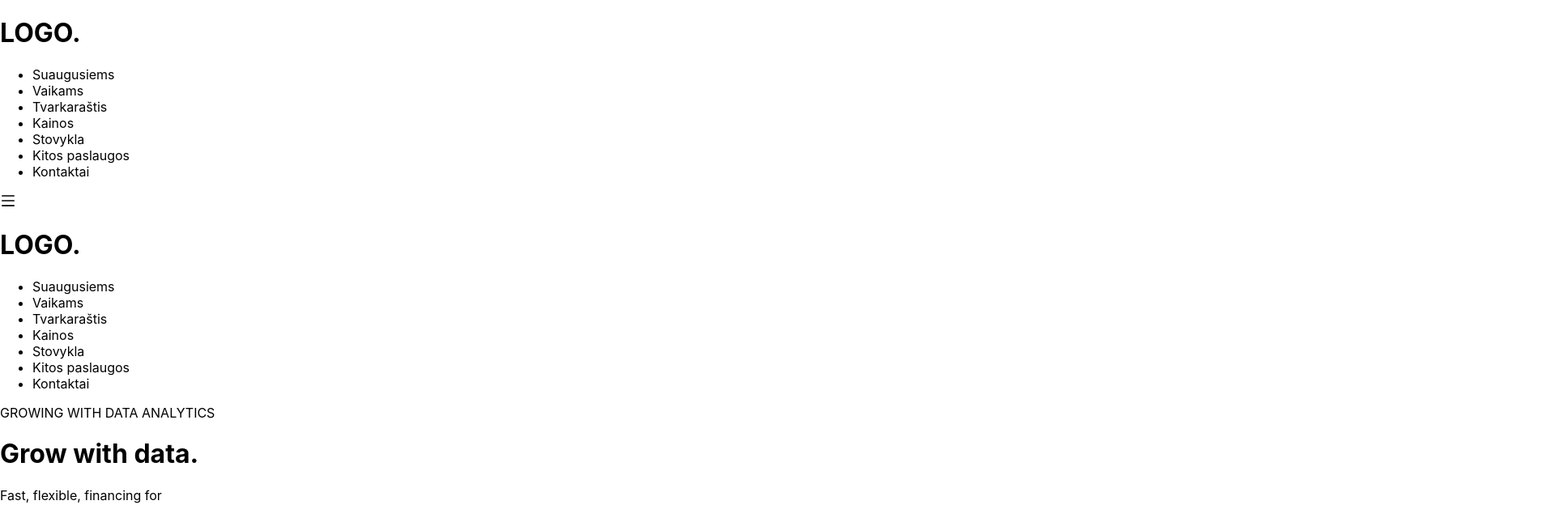
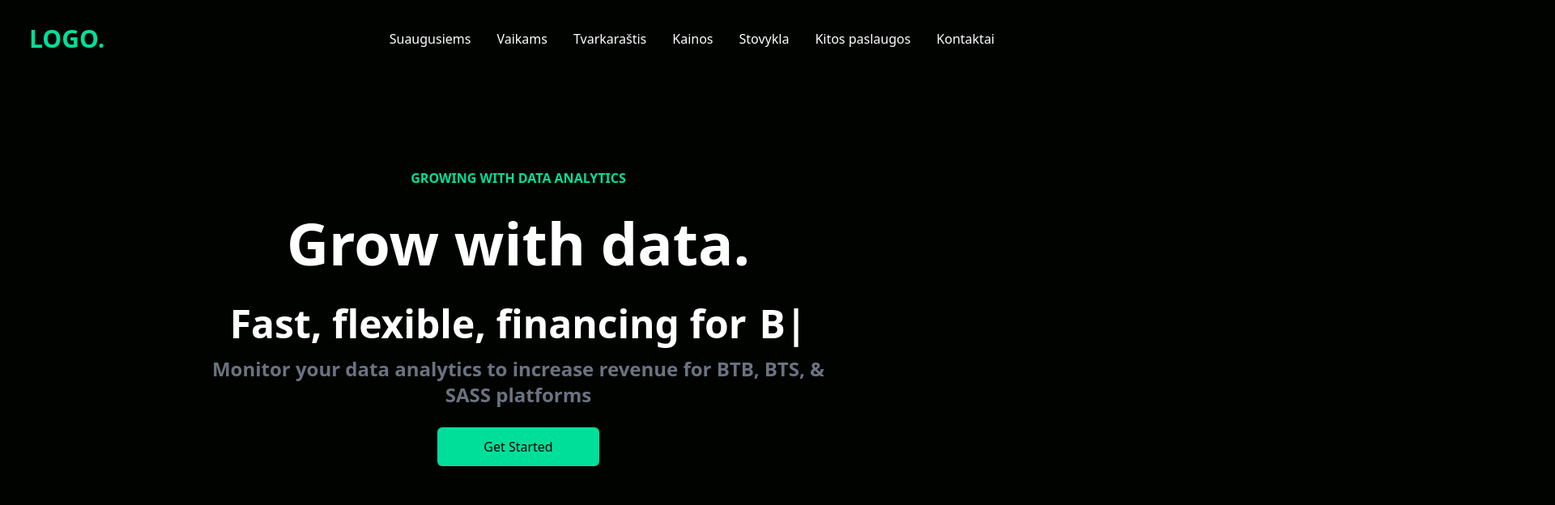
Before and after one commit to estaniulyte/dancing-studio, a React (Create React App) app: page / in a window 1280 px wide. Shown: the top 624 px of the page at 81% size, 1920 px wide, since content can reach past the window. Built offline with nearby package versions, Linux system fonts and the light colour scheme; the HTML template or start-up script is replaced by a standard one.

Commit message:
feat: use tailwind styling

```diff
--- a/src/index.css
+++ b/src/index.css
@@ -1,13 +1,7 @@
+@tailwind base;
+@tailwind components;
+@tailwind utilities;
+
 body {
-  margin: 0;
-  font-family: -apple-system, BlinkMacSystemFont, 'Segoe UI', 'Roboto', 'Oxygen',
-    'Ubuntu', 'Cantarell', 'Fira Sans', 'Droid Sans', 'Helvetica Neue',
-    sans-serif;
-  -webkit-font-smoothing: antialiased;
-  -moz-osx-font-smoothing: grayscale;
+  background-color: #000300;
 }
-
-code {
-  font-family: source-code-pro, Menlo, Monaco, Consolas, 'Courier New',
-    monospace;
-}
```
